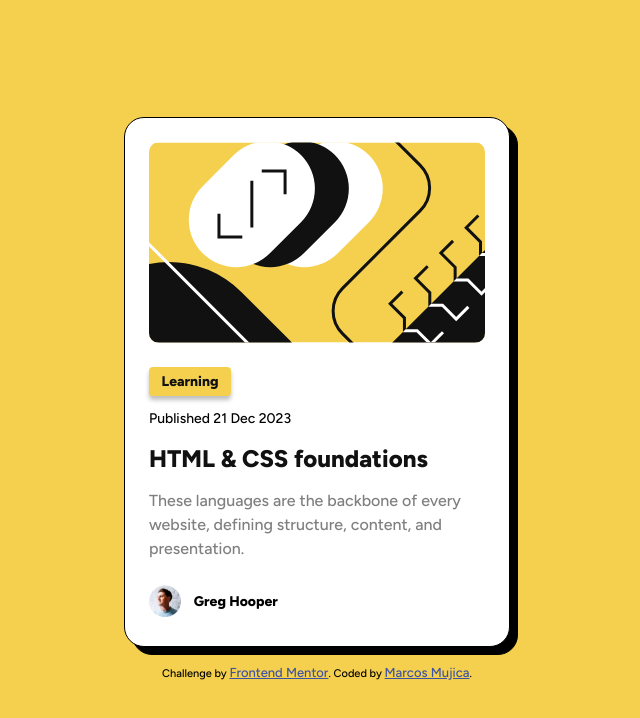
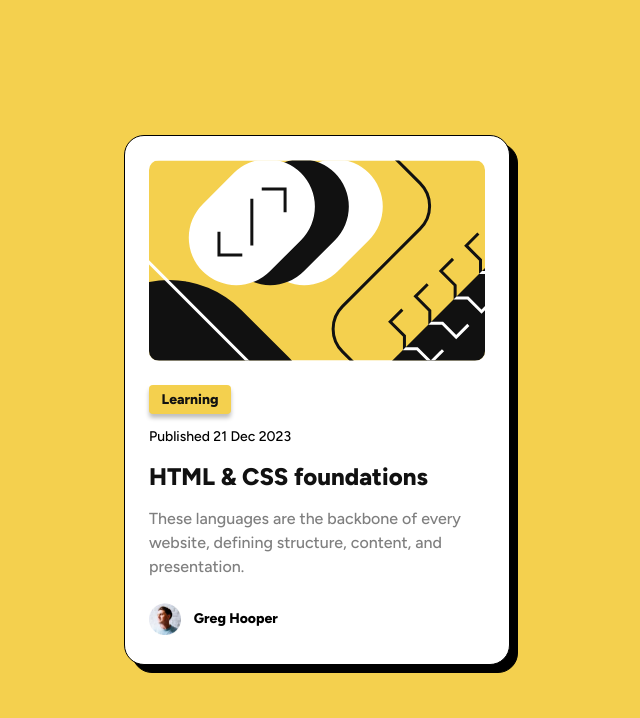
Before and after one commit to moojica/frontend-mentor-blog-preview-card, a plain HTML site: page index.html in a window 1280 px wide. Shown: the whole page, without its empty margins (323-963 px from the left). Drawn offline with Linux system fonts and the light colour scheme.

Commit message:
Updated html to remove footer

```diff
--- a/index.html
+++ b/index.html
@@ -49,12 +49,6 @@
           <p class="author">Greg Hooper</p>
         </div>
       </div>
-      <div class="attribution">
-        Challenge by
-        <a href="https://www.frontendmentor.io?ref=challenge" target="_blank"
-          >Frontend Mentor</a
-        >. Coded by <a href="#">Marcos Mujica</a>.
-      </div>
     </div>
   </body>
 </html>
```
